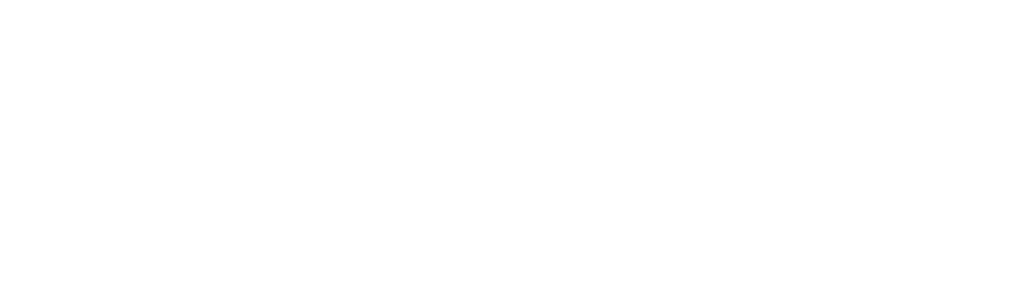
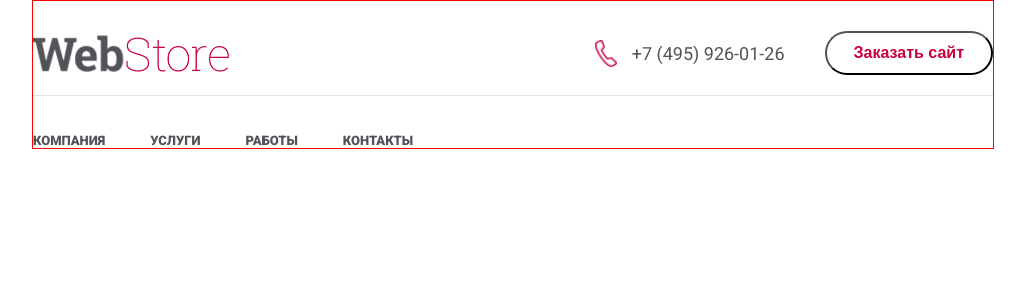
Before and after one commit to TearsOprah/NLS-test, a React (Vite) app: page / in a window 1280 px wide. Shown: the top 300 px of the page, without its empty margins (127-1152 px from the left). Built offline with nearby package versions, Linux system fonts and the light colour scheme.

Commit message:
feat: верстка Header

```diff
--- a/src/App.css
+++ b/src/App.css
@@ -0,0 +1,8 @@
+.page {
+  padding: 0;
+  margin: 0 auto;
+  max-width: 960px;
+  display: flex;
+  flex-direction: column;
+  border: 1px solid red;
+}
--- a/src/App.jsx
+++ b/src/App.jsx
@@ -1,8 +1,11 @@
 import './App.css'
+import Header from "./components/header/Header";
 
 function App() {
   return (
-    <></>
+    <div className={'page'}>
+      <Header />
+    </div>
   )
 }
 
--- a/src/components/header/Header.jsx
+++ b/src/components/header/Header.jsx
@@ -1,5 +1,6 @@
 import logoImg from '../../assets/logo.png';
-import phoneImg from '../../assets/logo.png';
+import phoneImg from '../../assets/phone_icon.png';
+import './Header.scss'
 
 export default function Header() {
   return (
@@ -9,7 +10,7 @@
         <div className={'header__contacts'}>
           <div className={'header__phone-block'}>
             <img className={'header__phone-icon'} src={phoneImg} alt={'phone icon'}/>
-            <p className={'header__phone'}>+7(495)926-01-26</p>
+            <p className={'header__phone'}>+7 (495) 926-01-26</p>
           </div>
           <button className={'button'}>Заказать сайт</button>
         </div>
--- a/src/components/header/Header.scss
+++ b/src/components/header/Header.scss
@@ -0,0 +1,65 @@
+.header {
+  margin-top: 30px;
+  display: flex;
+  flex-direction: column;
+  width: 100%;
+}
+
+.header__branding {
+  display: flex;
+  justify-content: space-between;
+  align-items: center;
+  padding-bottom: 20px;
+  border-bottom: 1px solid #e0e1e1;
+}
+
+.header__logo {
+  height: 37px;
+  width: 196px;
+}
+
+.header__contacts {
+  display: flex;
+  align-items: center;
+  gap: 40px;
+}
+
+.header__phone-block {
+  display: flex;
+  align-items: center;
+  gap: 15px;
+}
+
+.header__phone-icon {
+  height: 27px;
+  width: 22px;
+}
+
+.header__phone {
+  font-size: 18px;
+  font-weight: 400;
+  color: #515359;
+}
+
+.button {
+  color: #cb003d;
+  padding: 11px 27px;
+  border-radius: 35px;
+  background: transparent;
+  font-size: 16px;
+  font-weight: 600;
+}
+
+.navigation {
+
+}
+
+.header__links {
+  margin-top: 37px;
+  display: flex;
+  gap: 45px;
+  list-style-type: none;
+  color: #515359;
+  font-size: 13px;
+  font-weight: 900;
+}
--- a/src/index.css
+++ b/src/index.css
@@ -7,3 +7,8 @@
   -moz-osx-font-smoothing: grayscale;
   -webkit-text-size-adjust: 100%;
 }
+
+* {
+  margin: 0;
+  padding: 0;
+}
```
